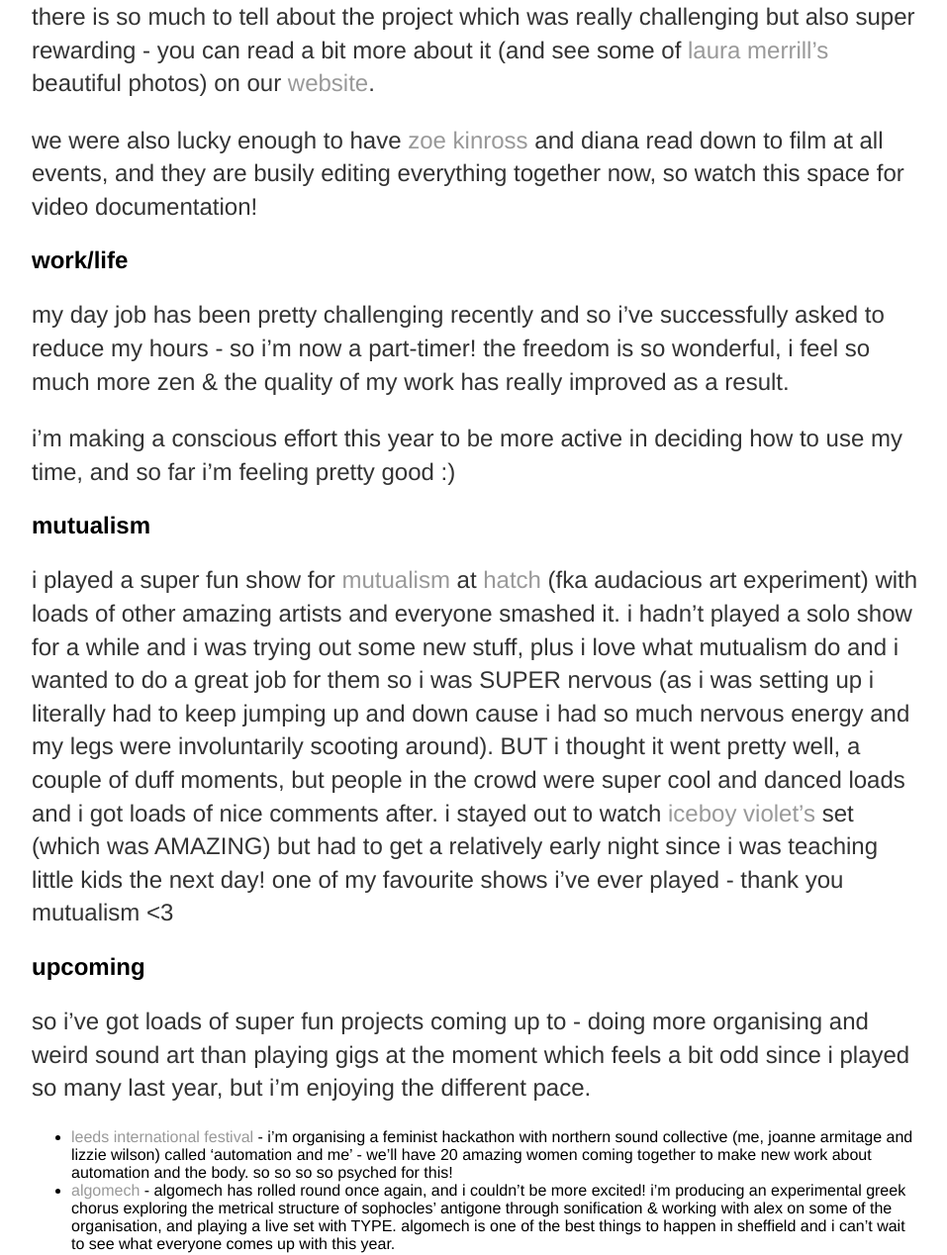
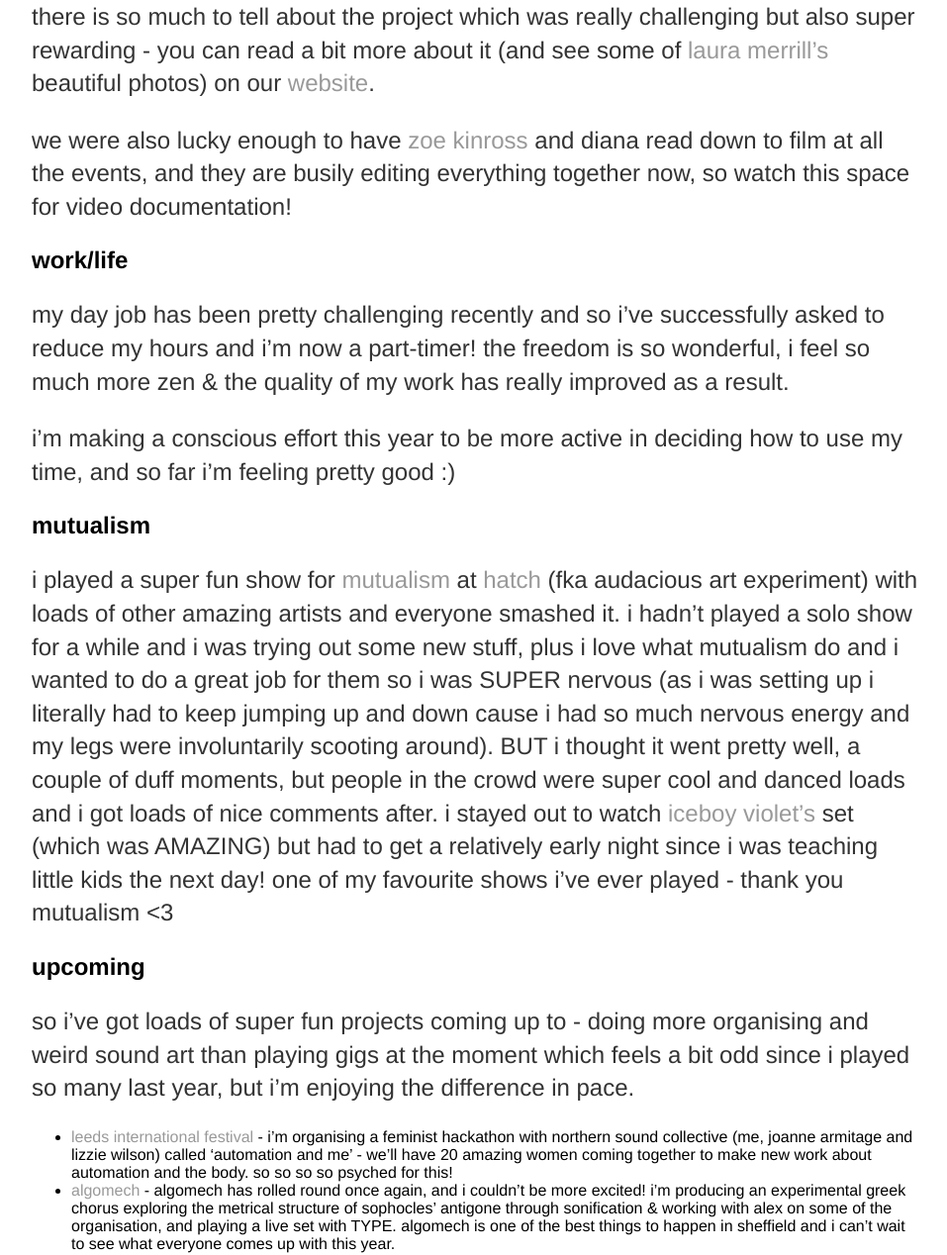
Before and after one commit to heavy-lifting/heavy-lifting.github.io, a Jekyll site: the page built from _posts/2019-03-06-twenty-nineteen.md, in a window 1280 px wide and 1400 px high, scrolled down 2447 px, cut to the strip 132-1400 px from the top of the window. Shown: the whole strip at 99% size, without its empty margins (160-1117 px from the left). Built offline with Jekyll 4.4.1, drawn with Linux system fonts in a browser that asks for light colours; some of the changed text lies outside the part shown.

Commit message:
Update 2019-03-06-twenty-nineteen.md

```diff
--- a/_posts/2019-03-06-twenty-nineteen.md
+++ b/_posts/2019-03-06-twenty-nineteen.md
@@ -27,16 +27,16 @@
 massive shout out to [alex](http://slab.org/) and [renick](https://renickbell.bandcamp.com/) for organising everything, and to [kubota sensei](http://www.idd.tamabi.ac.jp/~kubotaa/index.html), [tadokoro sensei](https://github.com/tado), [chiho](https://soundcloud.com/azamiline) & [mori](https://moxus.org/) for being such excellent hosts.
 
 ## unpeeled
-around the japan trip i also worked on the unpeeled series with amy and deb of [SONA](https://sonawomen.co.uk/).  we put on a series of events promoting women in sound and music technology, with performances from six incredible artists, a sound installation by us, and a kids workshop with the amazing laura clough.
+around the japan trip i also worked on the unpeeled series with amy and deb of [SONA](https://sonawomen.co.uk/).  we put on a series of events promoting women in sound and music technology, with performances from six incredible artists, a sound installation by us, and a kids workshop with the amazing [laura clough](https://soundcloud.com/laura-clough-2).
 
 ![pic of vicky clark performing at unpeeled](https://i.postimg.cc/BZLjk7V2/sona-vicky-clarke-02-11-18-23.jpg)
 
 there is so much to tell about the project which was really challenging but also super rewarding - you can read a bit more about it (and see some of [laura merrill's](http://www.lauramerrillphotos.com/) beautiful photos) on our [website](https://sonawomen.co.uk/2018/09/06/sona-unpeeled/).
 
-we were also lucky enough to have [zoe kinross](https://vimeo.com/user24676890) and diana read down to film at all events, and they are busily editing everything together now, so watch this space for video documentation!
+we were also lucky enough to have [zoe kinross](https://vimeo.com/user24676890) and diana read down to film at all the events, and they are busily editing everything together now, so watch this space for video documentation!
 
 ## work/life
-my day job has been pretty challenging recently and so i've successfully asked to reduce my hours - so i'm now a part-timer!  the freedom is so wonderful, i feel so much more zen & the quality of my work has really improved as a result.
+my day job has been pretty challenging recently and so i've successfully asked to reduce my hours and i'm now a part-timer!  the freedom is so wonderful, i feel so much more zen & the quality of my work has really improved as a result.
 
 i'm making a conscious effort this year to be more active in deciding how to use my time, and so far i'm feeling pretty good :)
 
@@ -44,7 +44,7 @@
 i played a super fun show for [mutualism](https://mutualismuk.bandcamp.com/) at [hatch](http://www.hatchsheffield.com/) (fka audacious art experiment) with loads of other amazing artists and everyone smashed it.  i hadn't played a solo show for a while and i was trying out some new stuff, plus i love what mutualism do and i wanted to do a great job for them so i was SUPER nervous (as i was setting up i literally had to keep jumping up and down cause i had so much nervous energy and my legs were involuntarily scooting around). BUT i thought it went pretty well, a couple of duff moments, but people in the crowd were super cool and danced loads and i got loads of nice comments after. i stayed out to watch [iceboy violet's](https://soundcloud.com/iceboy_violet) set (which was AMAZING) but had to get a relatively early night since i was teaching little kids the next day! one of my favourite shows i've ever played - thank you mutualism <3
 
 ## upcoming
-so i've got loads of super fun projects coming up to - doing more organising and weird sound art than playing gigs at the moment which feels a bit odd since i played so many last year, but i'm enjoying the different pace.
+so i've got loads of super fun projects coming up to - doing more organising and weird sound art than playing gigs at the moment which feels a bit odd since i played so many last year, but i'm enjoying the difference in pace.
 * [leeds international festival](https://leedsinternationalfestival.com/) - i'm organising a feminist hackathon with northern sound collective (me, joanne armitage and lizzie wilson) called 'automation and me' - we'll have 20 amazing women coming together to make new work about automation and the body. so so so so psyched for this!
 * [algomech](https://algomech.com/2019/) - algomech has rolled round once again, and i couldn't be more excited! i'm producing an experimental greek chorus exploring the metrical structure of sophocles' antigone through sonification & working with alex on some of the organisation, and playing a live set with TYPE.  algomech is one of the best things to happen in sheffield and i can't wait to see what everyone comes up with this year.
 * LANDMASS - SONA got a grant through YSWN to run a sound art project between sheffield and orkney called LANDMASS.  i'm really happy about this one for a couple of reasons - one because it means we get to visit amy in orkney and i'm really missing her, and secondly as it's the first grant i've had for a purely creative project and i don't need to do any organising (beyond sorting my own travel etc).  we're planning to do a data sonification project using analogue film images, and we're also helping to make connections with various sound and art folks while we're up there.
```
